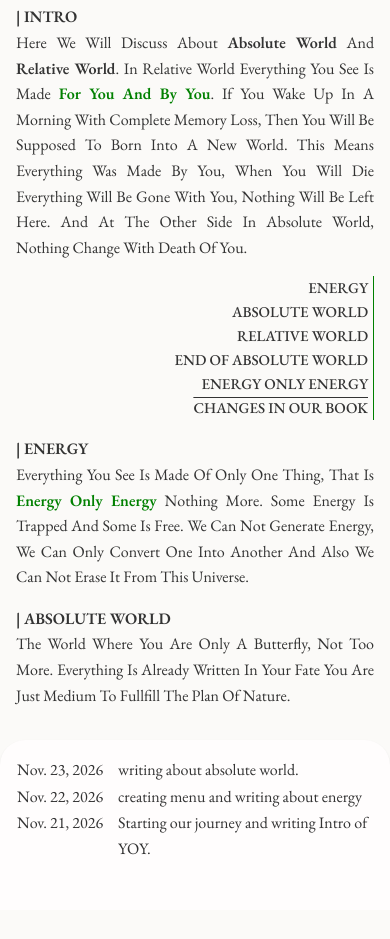
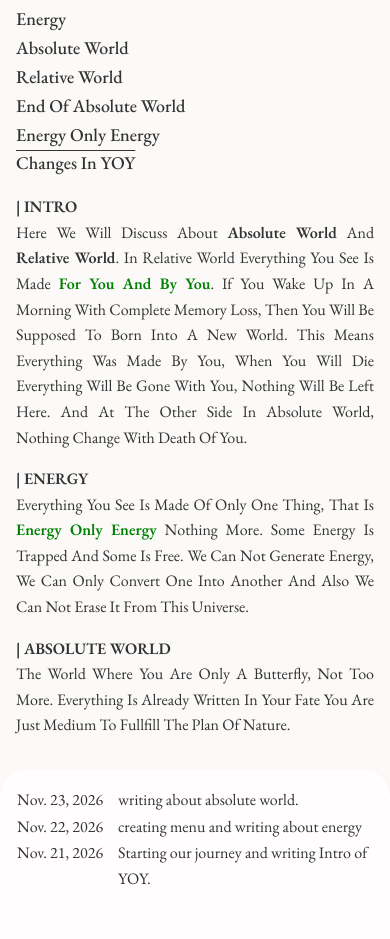
Before and after one commit to deepakkotary/YOY, a plain HTML site: page index.html in a window 390 px wide. Shown: the part 50-989 px from the top of the page. Before the commit the page ends 960 px from the top, so only its background shows below. Drawn offline with nearby package versions, Linux system fonts and the light colour scheme.

Commit message:
changing menu postion

```diff
--- a/index.html
+++ b/index.html
@@ -49,6 +49,15 @@ button, a, img {
     }
 
     @media (max-width: 600px) {
+   html {
+    scrollbar-width: none;
+    -ms-overflow-style: none;
+    scrollbar-color: green green;
+
+}
+html::-webkit-scrollbar{
+  display: none;
+}
 /* styling to header*/
 header{
   background-color: #fffdfd;
@@ -59,14 +68,16 @@ header{
 nav{
   display: flex;
   flex-direction: column;
-  padding-right: 5px ;
+  padding: 1rem ;
+  padding-bottom: 0px;
 /* box-shadow: rgba(0, 0, 0, 0.1) 0px 1px 2px 0px; */
-text-align: right;
-border-right: .1px solid green;
+text-align: justify;
+border-top: .1px solid green;
+text-transform: capitalize;
 }
 nav a{
   font-weight: 500;
-  font-size: 15px;
+  font-size: large;
 }
 /* styling to menu ends here  */
 /*styling to main*/
@@ -128,6 +139,16 @@ font-weight: bolder;
      <a href="#menu"> You Only You</a>
     </h2>
   </header>
+  <!--start of menu-->
+<nav class="menu" id="menu">
+  <a href="#energy">energy</a>
+  <a href="#absolute">absolute world</a>
+  <a href="#relative">relative world</a>
+  <a href="#end">end of absolute world</a>
+<a href="#eoe">energy only energy</a>
+<a href="#changes" style="text-decoration: overline;">changes in YOY</a>
+</nav>
+<!-- end of menu -->
   <!--main content of this site-->
   <main>
    <div class="intro paragraph">
@@ -144,16 +165,7 @@ And at the other side in Absolute world, nothing change with death of you.
     </p>
    </div>
 <!--end of intro-->
-<!--start of menu-->
-<nav class="menu" id="menu">
-  <a href="#energy">ENERGY</a>
-  <a href="#absolute">ABSOLUTE WORLD</a>
-  <a href="#relative">RELATIVE WORLD</a>
-  <a href="#end">END OF ABSOLUTE WORLD</a>
-<a href="#eoe">ENERGY ONLY ENERGY</a>
-<a href="#changes" style="text-decoration: overline;">CHANGES IN OUR BOOK</a>
-</nav>
-<!-- end of menu -->
+
 
 <!-- energy container  -->
  <div class="paragraph" id="energy">
```
